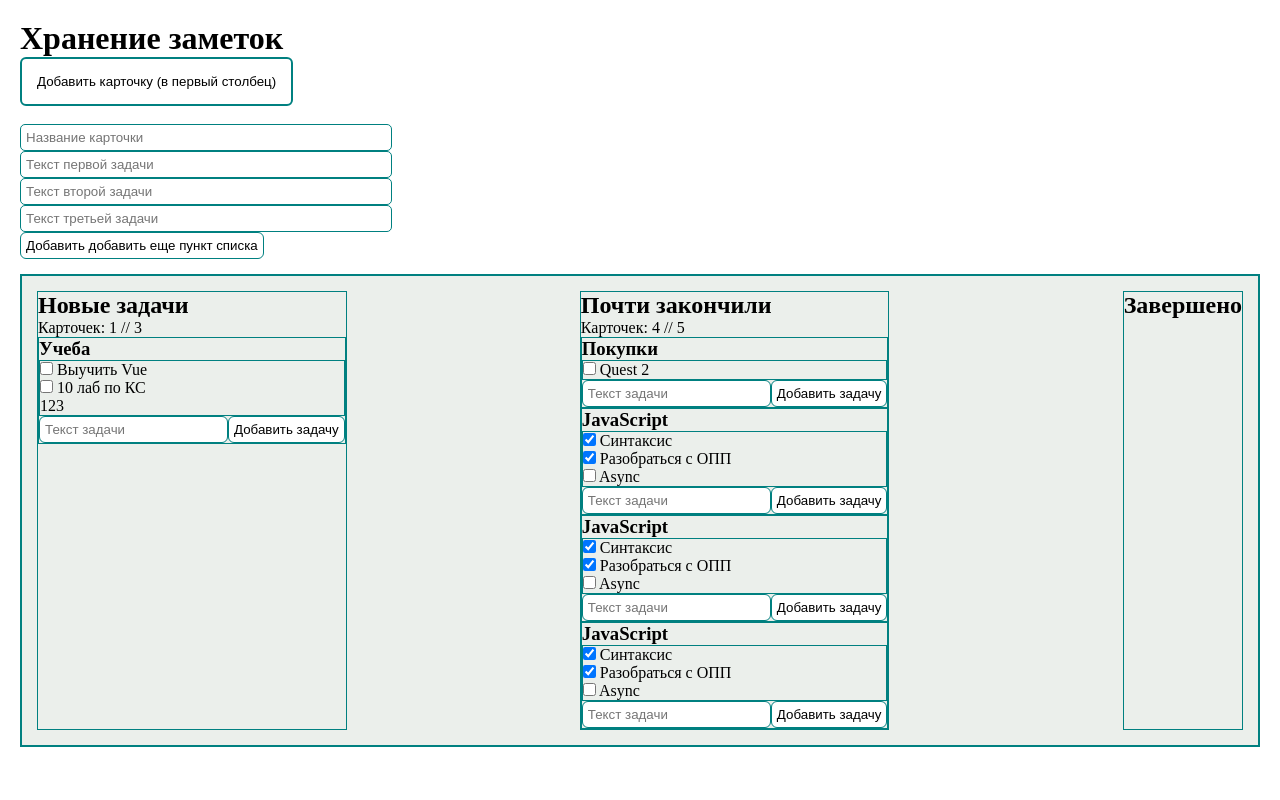
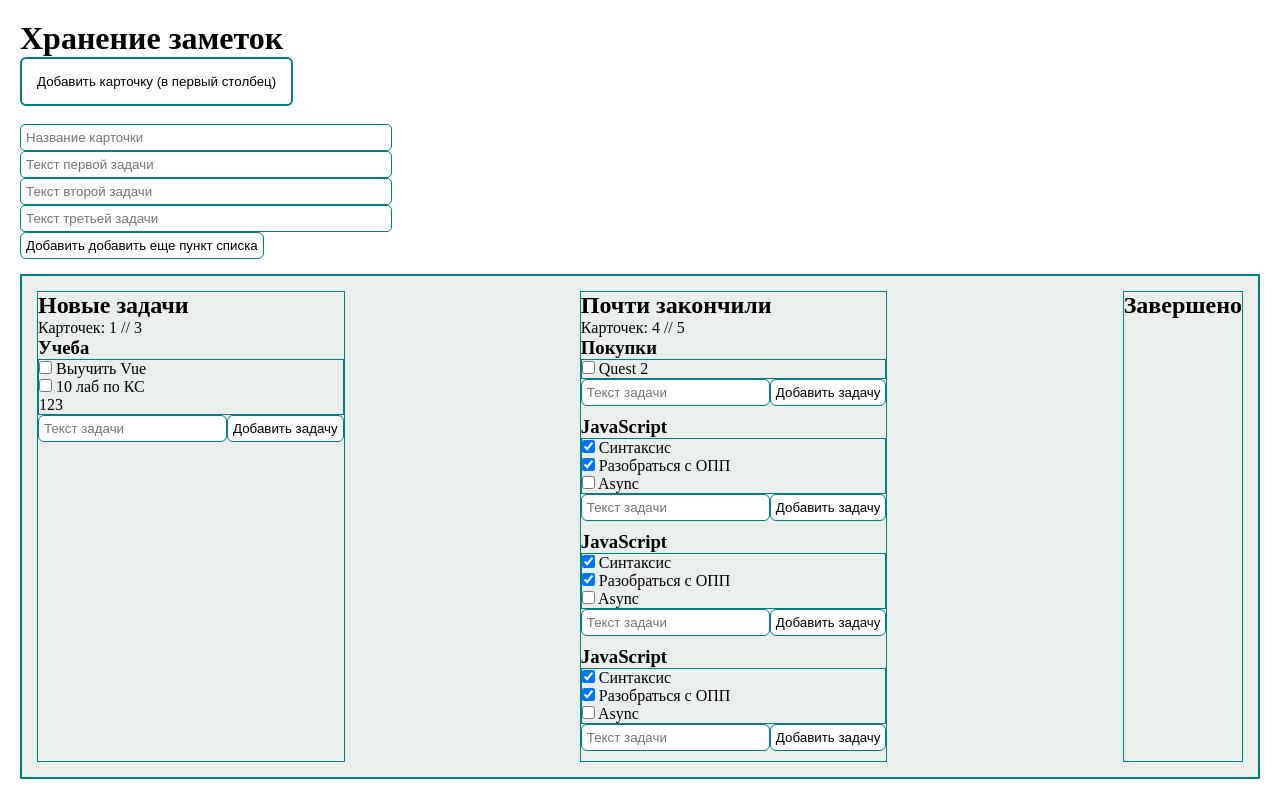
Before and after one commit to scarioneq/vue_practice_task2, a Vue app: page / in a window 1280 px wide. Built offline with nearby package versions, Linux system fonts and the light colour scheme.

Commit message:
микро-фикс стилька

```diff
--- a/src/App.vue
+++ b/src/App.vue
@@ -265,7 +265,6 @@ export default {
         card.completedAt = ''
       } else {
         if (!this.cards.filter(c => c.column === 1).length >= 3) {
-          console.log('123')
           card.column = 1
           card.completedAt = ''
         } else {
--- a/src/components/note/NoteCard.vue
+++ b/src/components/note/NoteCard.vue
@@ -85,7 +85,7 @@ ol {
 }
 
 .note-card {
-  border: 1px solid teal;
+  margin-bottom: 10px;
 }
 
 .task-create button, input{
```
